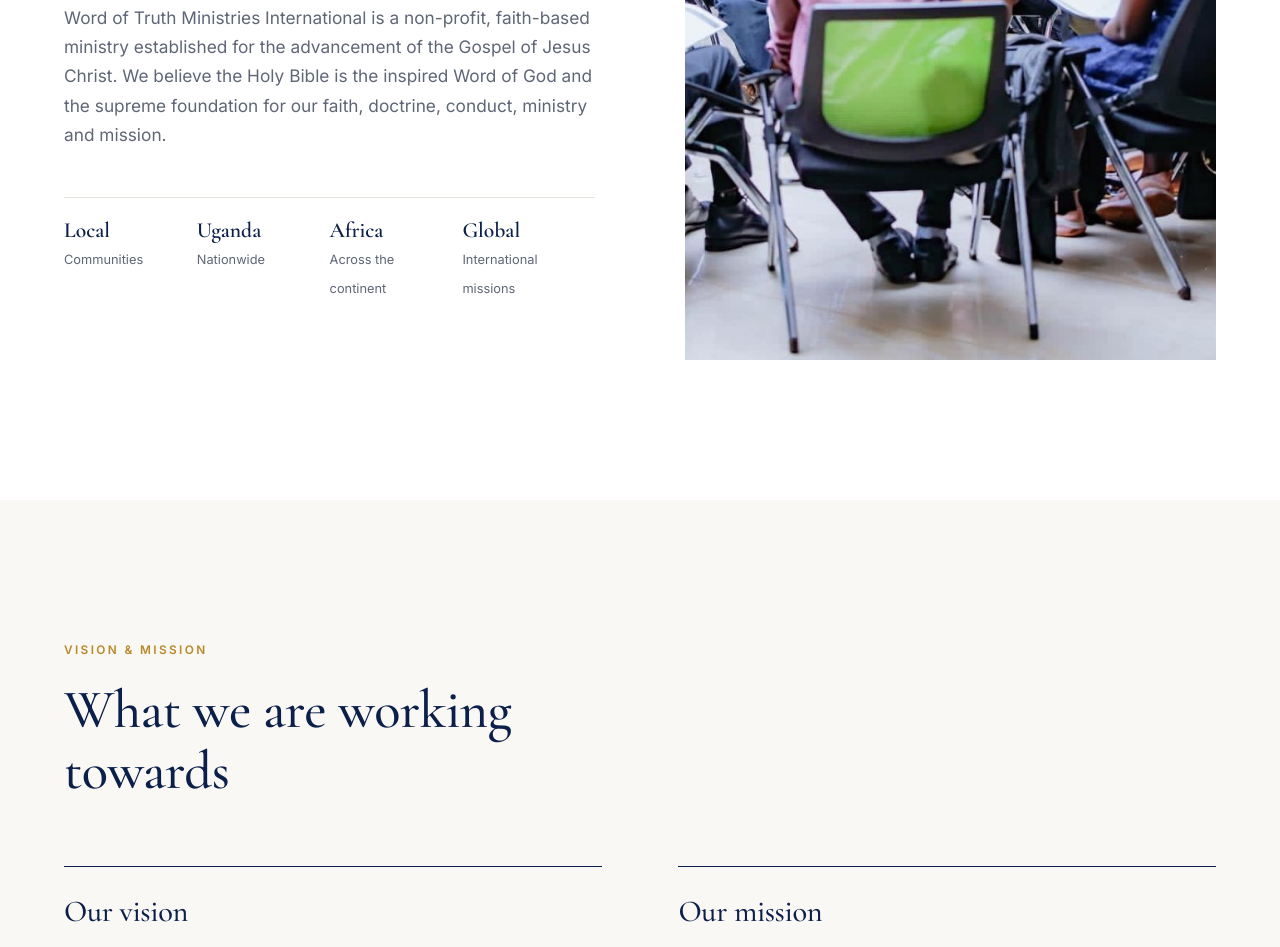
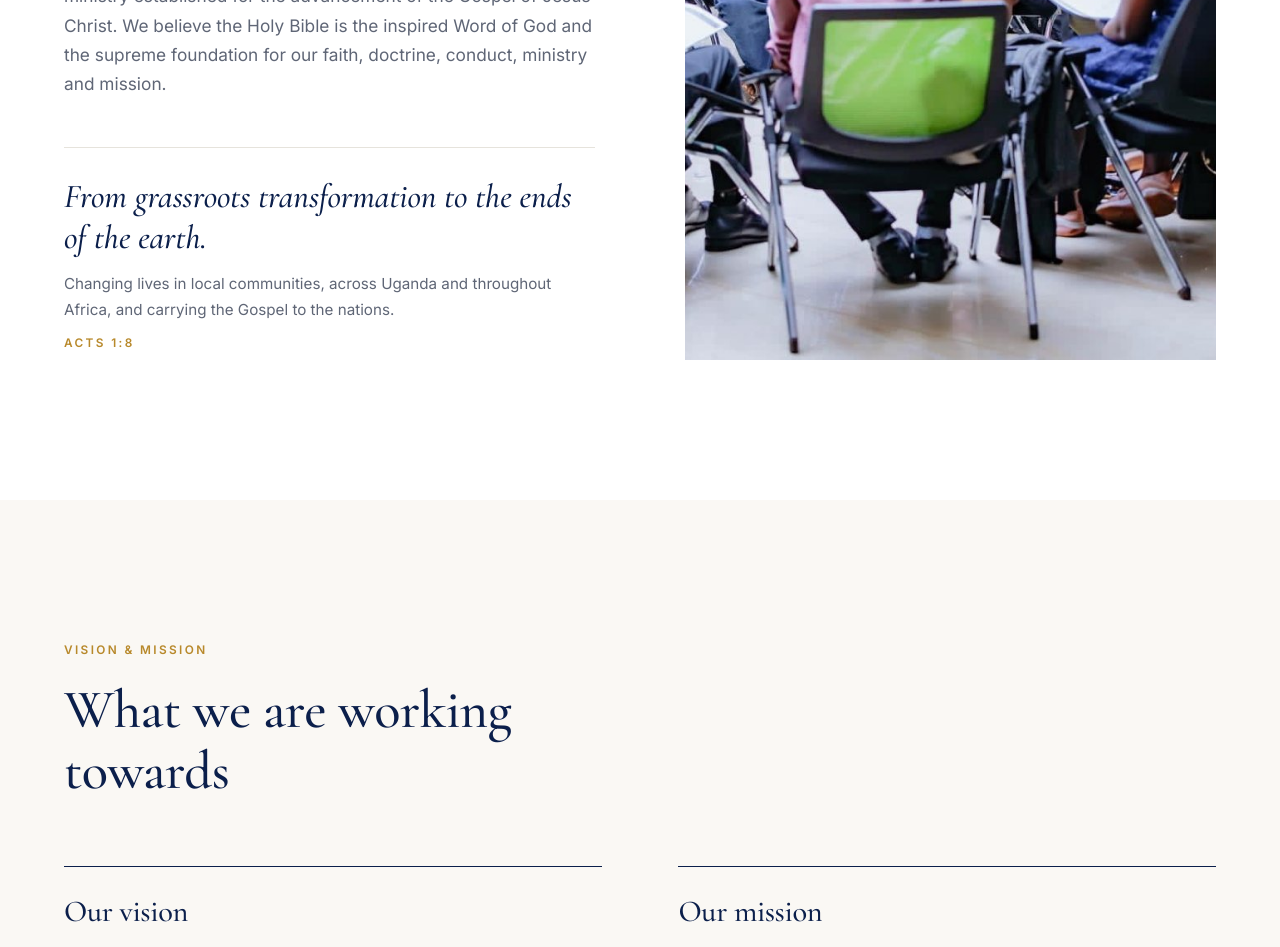
Before and after one commit to Simenya/word-of-truth, a plain HTML site: page index.html in a window 1280 px wide. Shown: the part 1433-2380 px from the top of the page. Drawn offline with nearby package versions, Linux system fonts and the light colour scheme.

Commit message:
Replace reach columns with grassroots-to-nations statement

```diff
--- a/index.html
+++ b/index.html
@@ -83,10 +83,10 @@
   .split { display: grid; grid-template-columns: 1fr 1fr; gap: clamp(40px, 7vw, 100px); align-items: center; }
   .split .h2 { margin-bottom: 26px; }
   .photo { aspect-ratio: 4 / 5; object-fit: cover; width: 100%; background: var(--paper); }
-  .reach { display: grid; grid-template-columns: repeat(4, 1fr); margin-top: 48px; border-top: 1px solid var(--line); }
-  .reach div { padding: 20px 12px 0 0; }
-  .reach strong { display: block; font-family: var(--serif); font-size: 1.35rem; font-weight: 600; color: var(--ink); line-height: 1.2; }
-  .reach span { font-size: .8rem; color: var(--muted); }
+  .reach { margin-top: 48px; padding-top: 28px; border-top: 1px solid var(--line); }
+  .reach-line { font-family: var(--serif); font-size: clamp(1.6rem, 2.6vw, 2.1rem); font-weight: 500; font-style: italic; color: var(--ink); line-height: 1.25; margin-bottom: 12px; }
+  .reach-sub { color: var(--muted); font-size: .95rem; max-width: 52ch; }
+  .reach-sub span { display: block; margin-top: 10px; font-size: .74rem; font-weight: 600; letter-spacing: .2em; text-transform: uppercase; color: var(--gold); }
 
   /* Vision */
   .vision { background: var(--paper); }
@@ -170,7 +170,6 @@
     body { font-size: 16px; }
     .grid3, .vlist { grid-template-columns: 1fr; }
     .dlist { columns: 1; }
-    .reach { grid-template-columns: 1fr 1fr; }
     .item { padding: 30px 24px 34px; }
     .details div { grid-template-columns: 1fr; gap: 4px; }
   }
@@ -227,10 +226,8 @@
       <h2 class="h2">A ministry built on the authority of Scripture</h2>
       <p class="lede">Word of Truth Ministries International is a non-profit, faith-based ministry established for the advancement of the Gospel of Jesus Christ. We believe the Holy Bible is the inspired Word of God and the supreme foundation for our faith, doctrine, conduct, ministry and mission.</p>
       <div class="reach">
-        <div><strong>Local</strong><span>Communities</span></div>
-        <div><strong>Uganda</strong><span>Nationwide</span></div>
-        <div><strong>Africa</strong><span>Across the continent</span></div>
-        <div><strong>Global</strong><span>International missions</span></div>
+        <p class="reach-line">From grassroots transformation to the ends of the earth.</p>
+        <p class="reach-sub">Changing lives in local communities, across Uganda and throughout Africa, and carrying the Gospel to the nations. <span>Acts 1:8</span></p>
       </div>
     </div>
     <img class="photo r" src="assets/who-we-are.jpg" alt="Members of the ministry gathered in a circle, studying the Bible together" loading="lazy">
```
